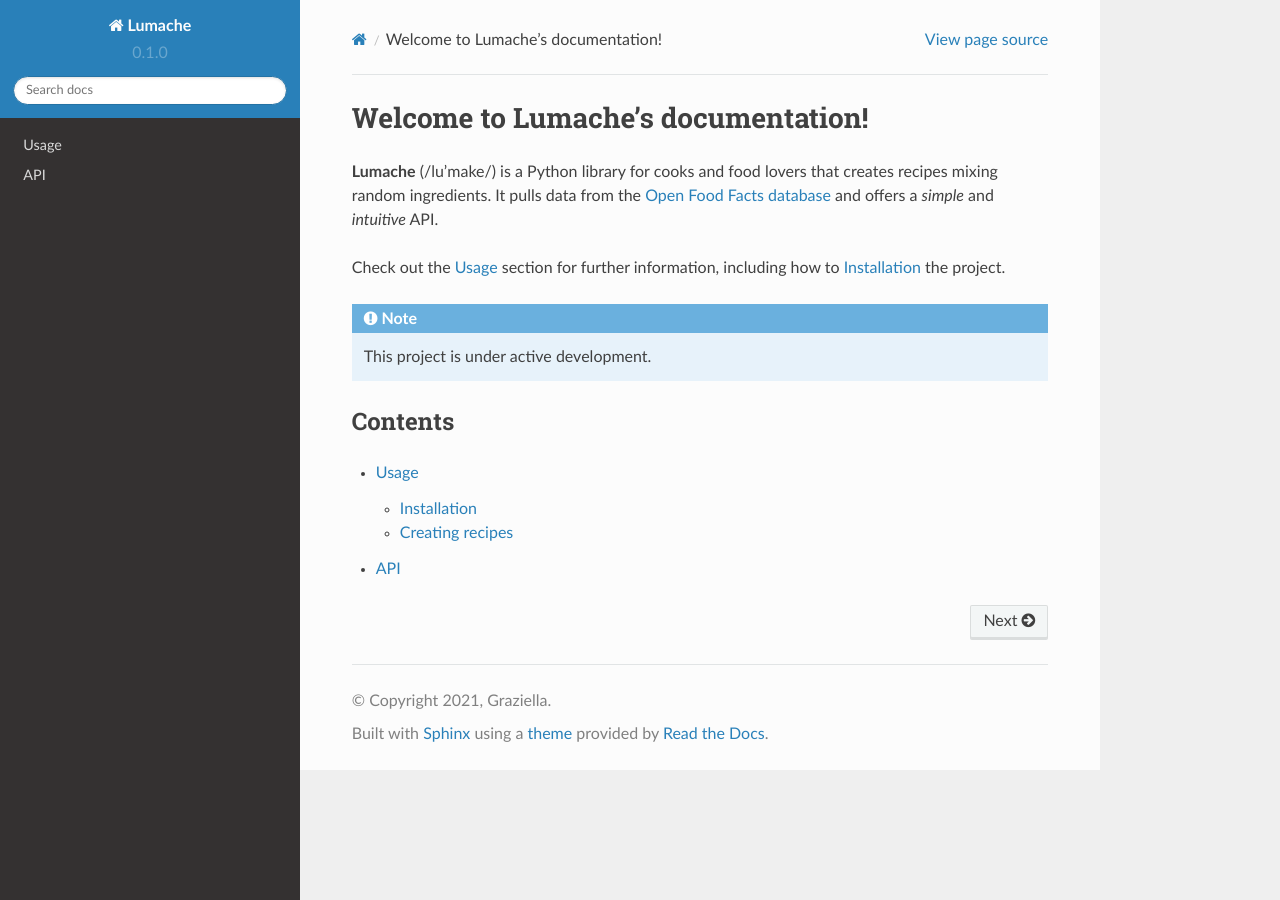
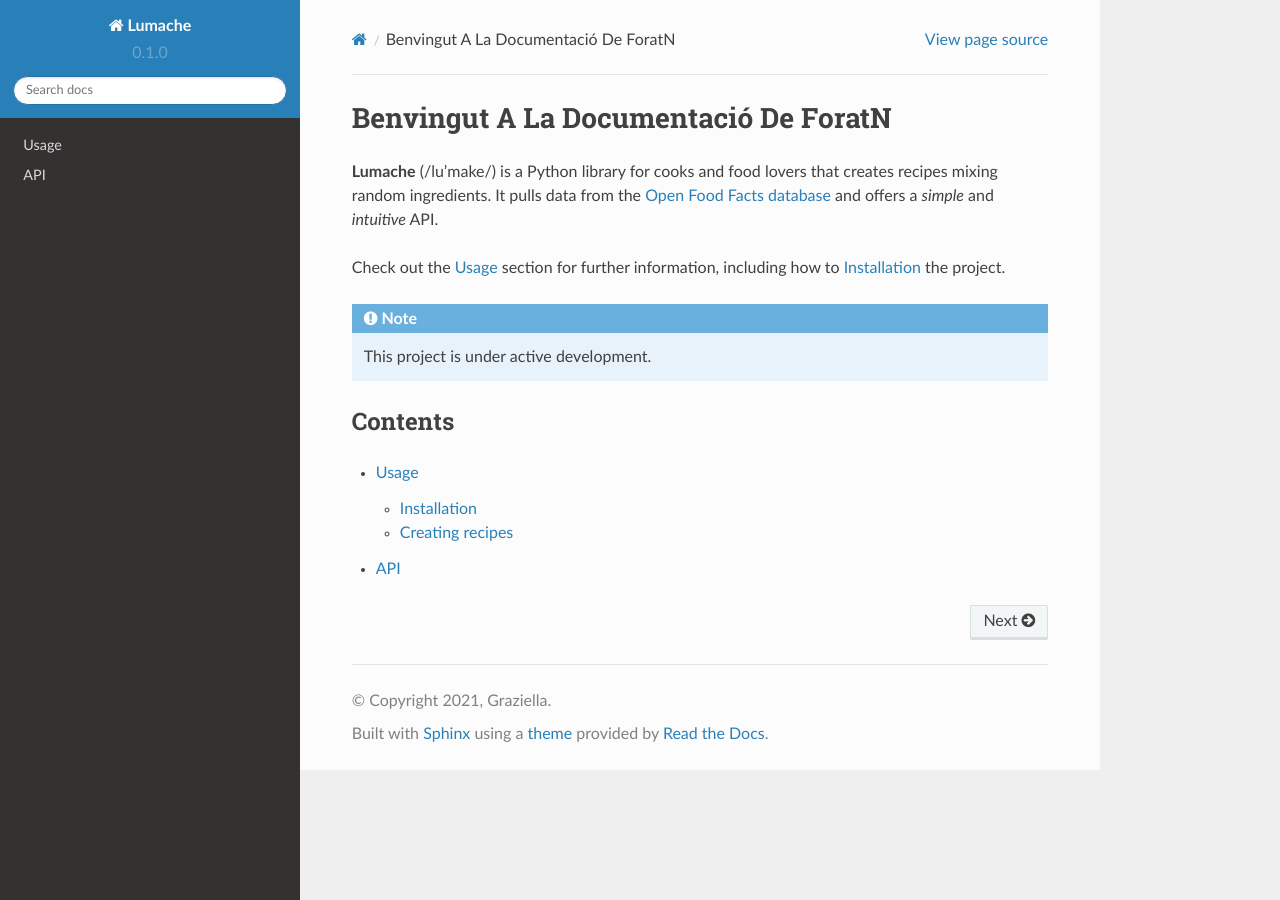
Before and after one commit to ForatNDevs/Docsv1, a Sphinx documentation site: the page built from docs/source/index.rst, in a window 1280 px wide. Built offline with Sphinx 7.4.7 and the Read the Docs theme 2.0.0, drawn with Linux system fonts in a browser that asks for light colours.

Commit message:
Update index.rst

```diff
--- a/docs/source/index.rst
+++ b/docs/source/index.rst
@@ -1,5 +1,5 @@
-Welcome to Lumache's documentation!
-===================================
+Benvingut A La Documentació De ForatN
+=====================================
 
 **Lumache** (/lu'make/) is a Python library for cooks and food lovers
 that creates recipes mixing random ingredients.
```
